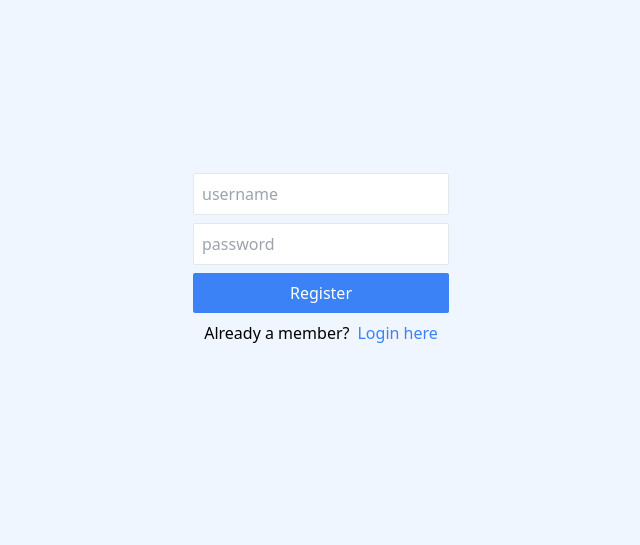
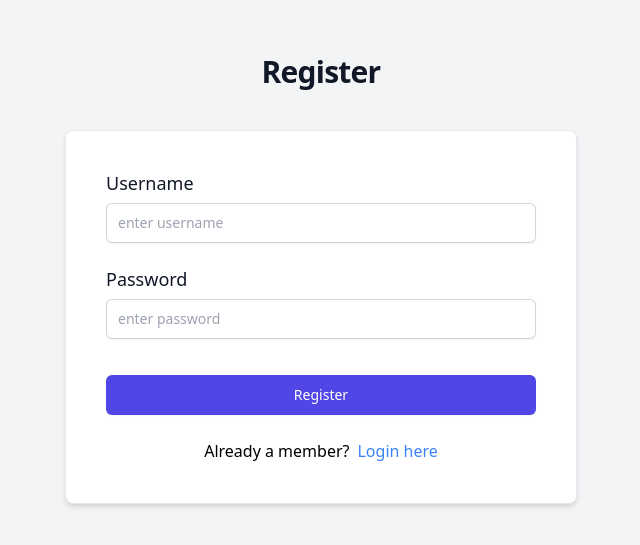
Before and after one commit to niraj070707/Chatify, a React (Vite) app in the folder client/: page / in a window 1280 px wide. Shown: the part 141-686 px from the top of the page, without its empty margins (319-959 px from the left). Built offline with nearby package versions, Linux system fonts and the light colour scheme; no server answers.

Commit message:
Chang Ui of Register and Login Page

```diff
--- a/client/index.html
+++ b/client/index.html
@@ -4,7 +4,7 @@
     <meta charset="UTF-8" />
     <link rel="icon" type="image/svg+xml" href="/vite.svg" />
     <meta name="viewport" content="width=device-width, initial-scale=1.0" />
-    <title>Web App</title>
+    <title>Chatify</title>
   </head>
   <body>
     <div id="root"></div>
--- a/client/src/RegisterAndLoginForm.jsx
+++ b/client/src/RegisterAndLoginForm.jsx
@@ -21,19 +21,65 @@ const RegisterAndLoginForm = () => {
 
     return (
         <>
-            <div className='bg-blue-50 h-screen flex items-center'>
-                <form className='w-64 mx-auto' onSubmit={handleSubmit}>
+            <div className=' flex justify-center items-center flex-col h-dvh bg-gray-100'>
+                <div>
+                    <h2 className="mt-10 text-center text-3xl font-bold leading-9 tracking-tight text-gray-900">
+                        {isLoggedIn === 'login' ? 'Sign in' : 'Register'}
+                    </h2>
+
+                </div>
+
+                <div className="mt-10 sm:mx-auto sm:w-full sm:max-w-lg">
+                    <div className='sm:p-10 sm:bg-white sm:rounded-lg sm:border sm:mx-auto sm:w-full sm:max-w-lg shadow-md'>
+
+                        <form className="space-y-6" onSubmit={handleSubmit}>
+                            <div>
+                                <label htmlFor="email" className="block text-lg font-medium leading-6 text-gray-900">
+                                    Username
+                                </label>
+                                <div className="mt-2">
                                     <input
-                        value={username} onChange={ev => setUsername(ev.target.value)}
-                        type="text" placeholder='username' className='block w-full rounded-sm p-2 mb-2 border'
+                                        value={username}
+                                        onChange={ev => setUsername(ev.target.value)}
+                                        id="username"
+                                        name="username"
+                                        type="username"
+                                        placeholder='enter username'
+                                        autoComplete="username"
+                                        required
+                                        className="p-2 pl-3 block w-full rounded-md border-0  text-gray-900 shadow-sm ring-1 ring-inset ring-gray-300 placeholder:text-gray-400 focus:ring-2 focus:ring-inset focus:ring-indigo-600 sm:text-sm sm:leading-6"
                                     />
+                                </div>
+                            </div>
+
+                            <div>
+                                <label htmlFor="password" className="text-lg block font-medium leading-6 text-gray-900" >
+                                    Password
+                                </label>
+
+                                <div className="mt-2">
                                     <input
-                        value={password} onChange={ev => setPassword(ev.target.value)}
-                        type="password" placeholder='password' className='block w-full rounded-sm p-2 mb-2 border'
+                                        value={password}
+                                        onChange={ev => setPassword(ev.target.value)}
+                                        id="password"
+                                        name="password"
+                                        type="password"
+                                        placeholder='enter password'
+                                        autoComplete="current-password"
+                                        required
+                                        className="mb-9 block w-full rounded-md border-0 p-2 pl-3 text-gray-900 shadow-sm ring-1 ring-inset ring-gray-300 placeholder:text-gray-400 focus:ring-2 focus:ring-inset focus:ring-indigo-400 sm:text-sm sm:leading-6"
                                     />
-                    <button className='bg-blue-500 w-full rounded-sm p-2 mb-2 text-white block'>
-                        {isLoggedIn === 'register' ? 'Register' : 'Login'}
+                                </div>
+                            </div>
+
+                            <div>
+                                <button
+                                    type="submit"
+                                    className="mt-5 text-md font-medium flex w-full justify-center rounded-md bg-indigo-600 px-3 py-2 text-sm leading-6 text-white shadow-sm hover:bg-indigo-500 focus-visible:outline focus-visible:outline-2 focus-visible:outline-offset-2 focus-visible:outline-indigo-600"
+                                >
+                                    {isLoggedIn === 'login' ? 'Sign in' : 'Register'}
                                 </button>
+                            </div>
 
                             <div className="text-center mt-2">
                                 {isLoggedIn === 'register' && (
@@ -54,9 +100,10 @@ const RegisterAndLoginForm = () => {
                                 )}
                             </div>
                         </form>
+
                     </div>
-
-
+                </div>
+            </div>
         </>
     )
 }
```
Also changed, not shown: 2 other files (tests, documents, lock files or other folders). Lines whose indentation alone changed are shown as unchanged.
